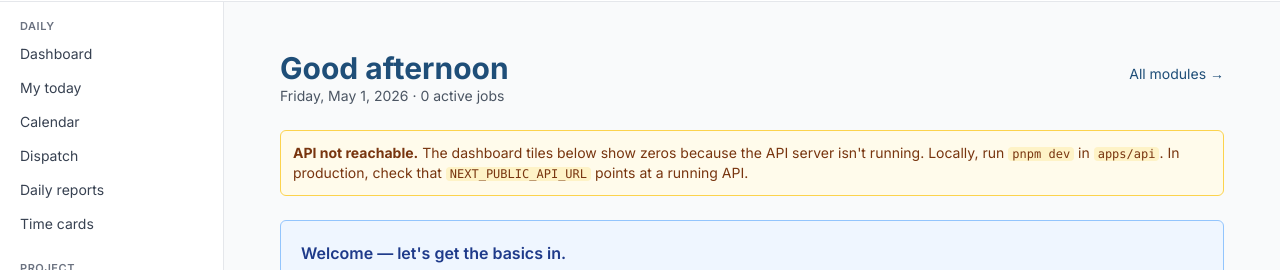
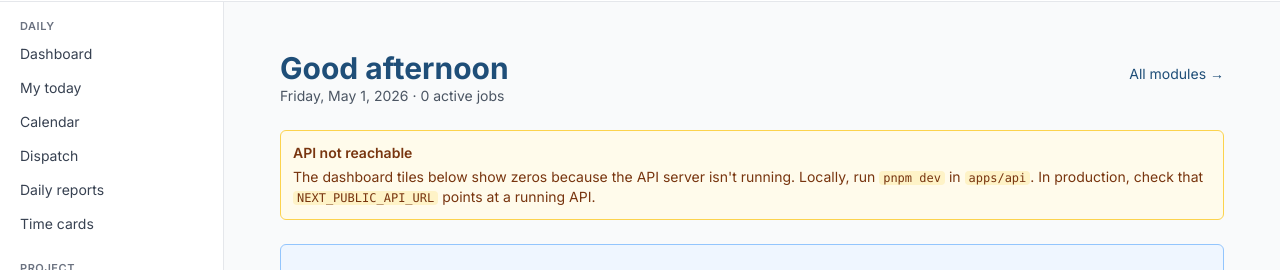
Before and after one commit to yge-engineering/yge-app, a Next.js app in the folder apps/web/: page /dashboard in a window 1280 px wide. Shown: the part 60-330 px from the top of the page. Built offline with nearby package versions, Linux system fonts and the light colour scheme; no server answers.

Commit message:
feat(web): Alert on dashboard API-unreachable banner
Replaces the inline div+border+bg+text trio with the shared Alert
primitive, tone='warn'. Body retains the inline code snippets that
walk the user through fixing the API connection.

Bundle 546.

```diff
--- a/apps/web/src/app/dashboard/page.tsx
+++ b/apps/web/src/app/dashboard/page.tsx
@@ -7,6 +7,7 @@
 import Link from 'next/link';
 import type React from 'react';
 
+import { Alert } from '../../components/alert';
 import { AppShell } from '../../components/app-shell';
 import { GettingStartedBanner } from '../../components/getting-started-banner';
 import { Money } from '../../components/money';
@@ -157,11 +158,13 @@ export default async function DashboardPage() {
       </header>
 
       {apiUnreachable && (
-        <div className="mb-6 rounded-md border border-amber-300 bg-amber-50 p-3 text-sm text-amber-900">
-          <strong>API not reachable.</strong>{' '}
+        <Alert tone="warn" title="API not reachable" className="mb-6">
           The dashboard tiles below show zeros because the API server isn&apos;t running. Locally, run{' '}
-          <code className="rounded bg-amber-100 px-1 font-mono text-xs">pnpm dev</code> in <code className="rounded bg-amber-100 px-1 font-mono text-xs">apps/api</code>. In production, check that <code className="rounded bg-amber-100 px-1 font-mono text-xs">NEXT_PUBLIC_API_URL</code> points at a running API.
-        </div>
+          <code className="rounded bg-amber-100 px-1 font-mono text-xs">pnpm dev</code> in{' '}
+          <code className="rounded bg-amber-100 px-1 font-mono text-xs">apps/api</code>. In production,
+          check that <code className="rounded bg-amber-100 px-1 font-mono text-xs">NEXT_PUBLIC_API_URL</code>{' '}
+          points at a running API.
+        </Alert>
       )}
 
       <GettingStartedBanner
```
